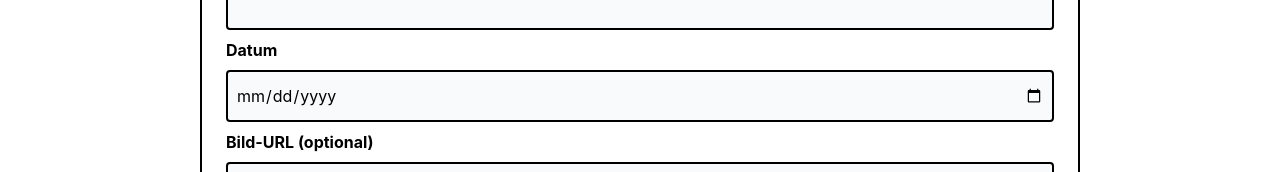
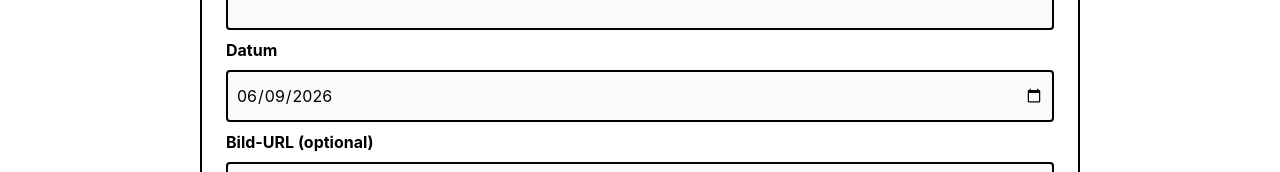
Before and after one commit to Vickiiv/personal-diary, a React (Vite) app: page / in a window 1280 px wide. Both pictures are taken after a click on the button "+ Neu". Shown: the part 360-532 px from the top of the page. Built offline with nearby package versions, Linux system fonts and the light colour scheme.

Commit message:
add form logic

```diff
--- a/src/App.jsx
+++ b/src/App.jsx
@@ -1,4 +1,5 @@
 import { useState } from "react";
+import { useEffect } from "react";
 import AddEntryButton from "./components/AddEntryButton";
 import AddEntryModal from "./components/Modals/AddEntryModal";
 
@@ -9,10 +10,21 @@ function App() {
   const openModal = () => setisOpen(true);
   const closeModal = () => setisOpen(false);
 
+  // Entries speichern
+  const [entries, setEntries] = useState([]);
+
+  useEffect(() => {
+    console.log(entries);
+  }, [entries]);
+
   return (
     <>
       <AddEntryButton openModal={openModal} />
-      <AddEntryModal isOpen={isOpen} closeModal={closeModal} />
+      <AddEntryModal
+        isOpen={isOpen}
+        closeModal={closeModal}
+        setEntries={setEntries}
+      />
     </>
   );
 }
--- a/src/components/EntryForm.jsx
+++ b/src/components/EntryForm.jsx
@@ -1,9 +1,32 @@
-import React from "react";
+import React, { useState } from "react";
 
-function EntryForm({ closeModal }) {
+function EntryForm({ setEntries, closeModal }) {
+  const [title, setTitle] = useState("");
+  const [date, setDate] = useState(() => {
+    return new Date().toISOString().split("T")[0];
+  });
+  const [picture, setPicture] = useState("");
+  const [content, setContent] = useState("");
+
+  const handleSubmit = (e) => {
+    e.preventDefault();
+
+    const newEntries = {
+      id: Date.now(),
+      title,
+      date,
+      picture,
+      content,
+    };
+
+    setEntries((prev) => [newEntries, ...prev]);
+
+    closeModal();
+  };
+
   return (
     <div className="m-50 p-4 rounded-xl border-2">
-      <form>
+      <form onSubmit={handleSubmit}>
         <div className="flex justify-between px-2">
           <h2 className="font-bold text-2xl py-2">Neuer Eintrag</h2>
 
@@ -25,6 +48,8 @@ function EntryForm({ closeModal }) {
             type="text"
             className="bg-gray-50 border-2 rounded px-2 p-3 m-2 "
             required
+            value={title}
+            onChange={(e) => setTitle(e.target.value)}
           />
 
           {/* Datum */}
@@ -35,6 +60,8 @@ function EntryForm({ closeModal }) {
             type="date"
             className="bg-gray-50 border-2 rounded px-2 p-3 m-2"
             required
+            value={date}
+            onChange={(e) => setDate(e.target.value)}
           />
 
           {/* Bild-URL */}
@@ -44,6 +71,8 @@ function EntryForm({ closeModal }) {
           <input
             type="url"
             className="bg-gray-50 border-2 rounded px-2 p-3 m-2"
+            value={picture}
+            onChange={(e) => setPicture(e.target.value)}
           />
 
           {/* Inhalt */}
@@ -53,6 +82,8 @@ function EntryForm({ closeModal }) {
           <textarea
             type="text"
             className="bg-gray-50 border-2 rounded px-2  pt-2 pb-20 m-2"
+            value={content}
+            onChange={(e) => setContent(e.target.value)}
           />
         </div>
 
--- a/src/components/Modals/AddEntryModal.jsx
+++ b/src/components/Modals/AddEntryModal.jsx
@@ -1,12 +1,12 @@
 import React from "react";
 import EntryForm from "../EntryForm";
 
-function AddEntryModal({ isOpen, closeModal }) {
+function AddEntryModal({ isOpen, closeModal, setEntries }) {
   if (!isOpen) return null;
 
   return (
     <div>
-      <EntryForm closeModal={closeModal} />
+      <EntryForm closeModal={closeModal} setEntries={setEntries} />
     </div>
   );
 }
```
